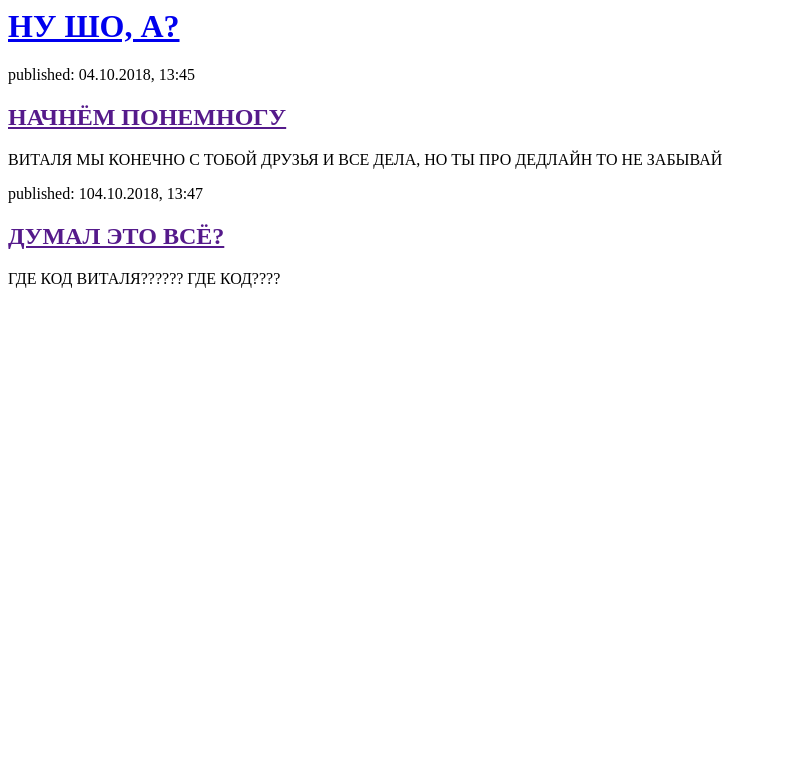
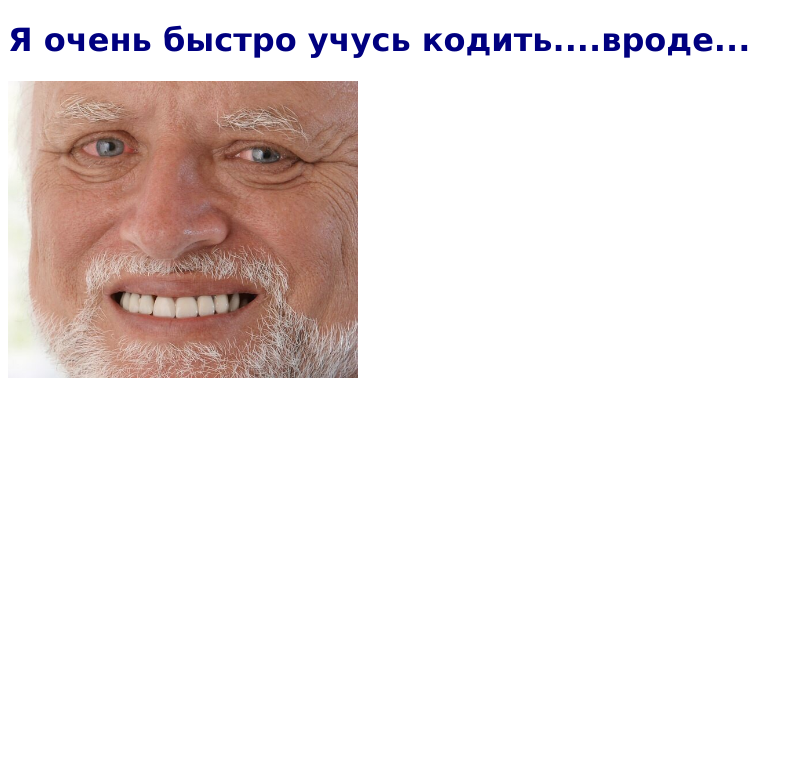
Before and after one commit to Jagermelster/my-first-app, a Django app: page / in a window 1280 px wide. Shown: the top 783 px of the page, without its empty margins (0-803 px from the left). Run offline with Django 3.2, Linux system fonts and the light colour scheme.

Commit message:
Changed the HTML for the site.

```diff
--- /dev/null
+++ b/mycrm/blog/static/css/styles.css
@@ -0,0 +1,3 @@
+body{ font-family: Verdana;}
+h1{color:navy;}
+img{width:350px;}
--- a/mycrm/blog/templates/blog/post_list.html
+++ b/mycrm/blog/templates/blog/post_list.html
@@ -1,22 +1,13 @@
+<!DOCTYPE html>
+{% load staticfiles %}
 <html>
-    <head>
-        <title>НУ ШО, А?</title>
-    </head>
-    <body>
-        <div>
-            <h1><a href="/">НУ ШО, А?</a></h1>
-        </div>
-
-        <div>
-            <p>published: 04.10.2018, 13:45</p>
-            <h2><a href="">НАЧНЁМ ПОНЕМНОГУ</a></h2>
-            <p>ВИТАЛЯ МЫ КОНЕЧНО С ТОБОЙ ДРУЗЬЯ И ВСЕ ДЕЛА, НО ТЫ ПРО ДЕДЛАЙН ТО НЕ ЗАБЫВАЙ</p>
-        </div>
-
-        <div>
-            <p>published: 104.10.2018, 13:47</p>
-            <h2><a href="">ДУМАЛ ЭТО ВСЁ?</a></h2>
-            <p>ГДЕ КОД ВИТАЛЯ?????? ГДЕ КОД????</p>
-        </div>
-    </body>
+<head>
+    <meta charset="utf-8" />
+    <link rel="stylesheet" href="{% static "css/styles.css" %}" />
+    <title>Мамкин программист</title>
+</head>
+<body>
+    <h1>Я очень быстро учусь кодить....вроде...</h1>
+    <img src="{% static "images/smile.jpg" %}" alt="Я очень быстро учусь кодить....вроде..." >
+</body>
 </html>
--- a/mycrm/blog/views.py
+++ b/mycrm/blog/views.py
@@ -1,4 +1,5 @@
 from django.shortcuts import render
+from .models import Post
 def post_list(request):
 	return render(request, 'blog/post_list.html', {})
 
--- a/mycrm/mycrm/settings.py
+++ b/mycrm/mycrm/settings.py
@@ -52,10 +52,12 @@ MIDDLEWARE = [
 
 ROOT_URLCONF = 'mycrm.urls'
 
+TEMPLATES_DIR = os.path.join(BASE_DIR, "templates")
+
 TEMPLATES = [
     {
         'BACKEND': 'django.template.backends.django.DjangoTemplates',
-        'DIRS': [],
+        'DIRS': [TEMPLATES_DIR,],
         'APP_DIRS': True,
         'OPTIONS': {
             'context_processors': [
--- /dev/null
+++ b/mycrm/static/css/styles.css
@@ -0,0 +1,3 @@
+body{ font-family: Verdana;}
+h1{color:navy;}
+img{width:350px;}
```
Also changed, not shown: mycrm/templates/index.html (added, +10 -0 lines), mycrm/blog/static/images/smile.jpg (added), mycrm/static/images/smile.jpg (added).
